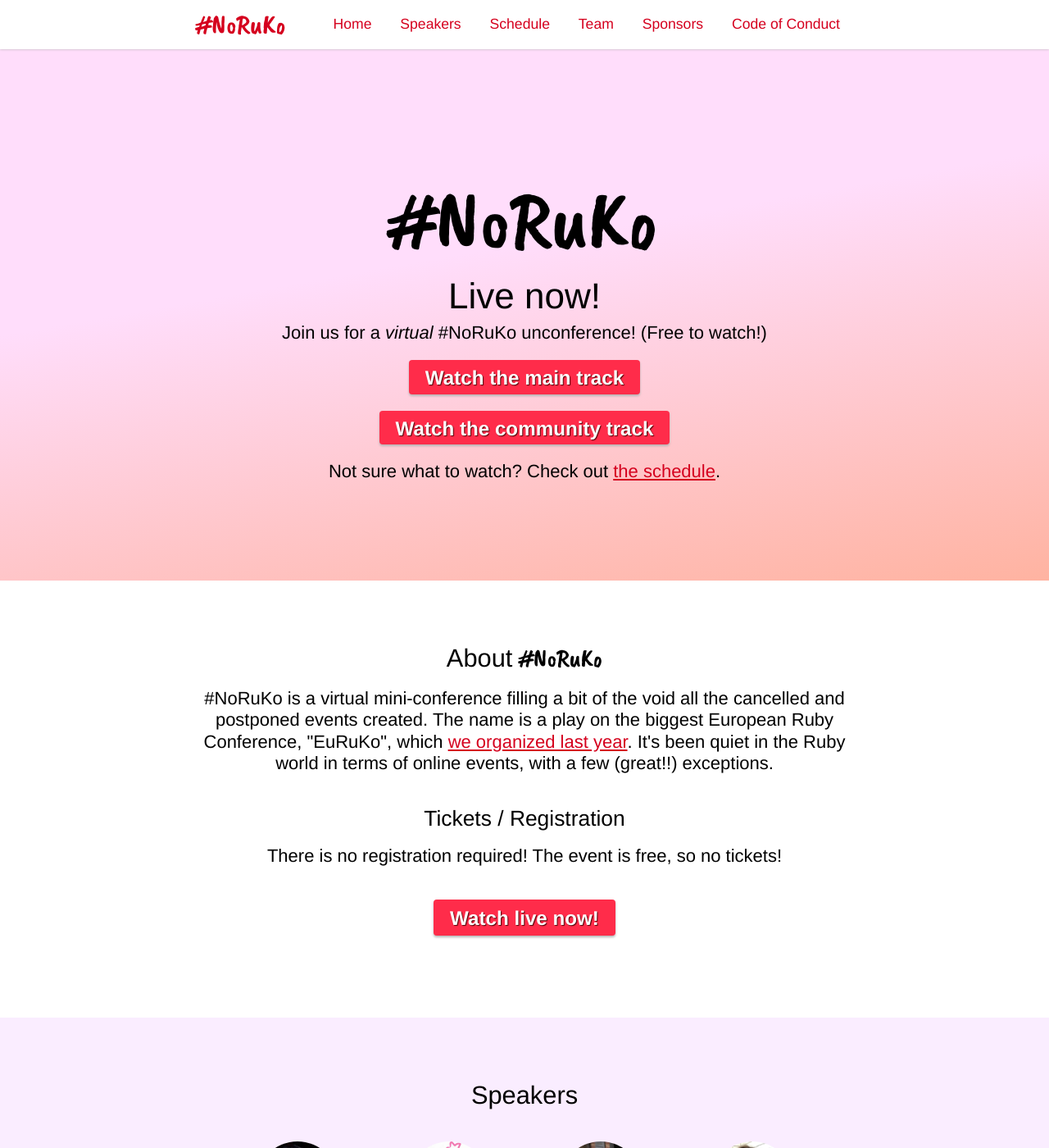
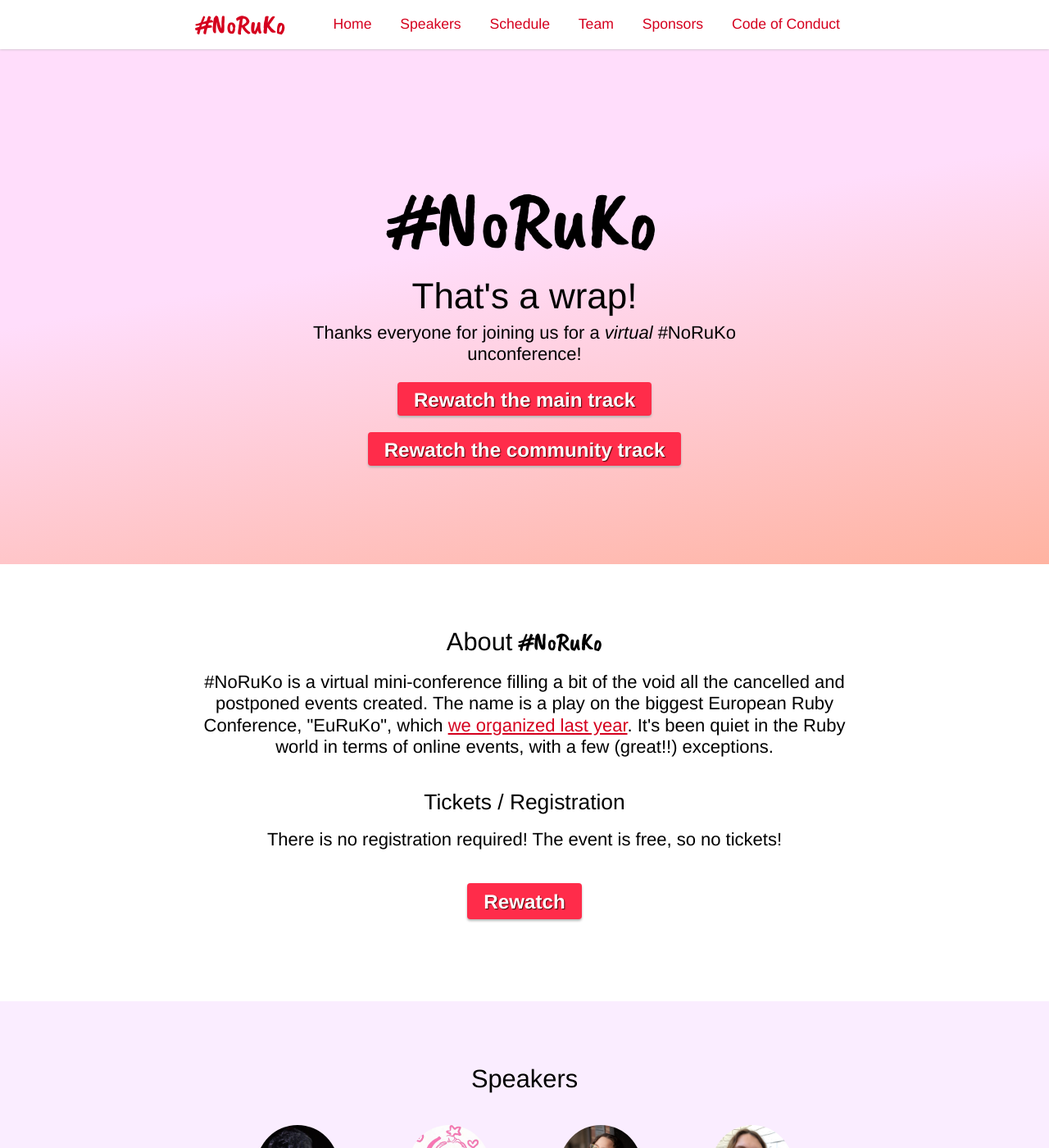
Before and after one commit to rubynl/noruko.org, a Jekyll site: the page built from index.html, in a window 1280 px wide and 1400 px high. Shown: the whole window at 82% size. Built offline with Jekyll 4.4.1, drawn with Linux system fonts in a browser that asks for light colours; some of the changed text lies outside the part shown.

Commit message:
Update to post-live state

```diff
--- a/index.html
+++ b/index.html
@@ -7,18 +7,16 @@ layout: default
     <div class="hero-content">
       <div>
         <h1>#NoRuKo</h1>
-        <p class="date">Live now!</p>
-        <p class="description">Join us for a <em>virtual</em> #NoRuKo unconference! (Free to watch!)</p>
+        <p class="date">That's a wrap!</p>
+        <p class="description">Thanks everyone for joining us for a <em>virtual</em> #NoRuKo unconference!</p>
 
         <div class="livestreams">
           <a href="https://www.youtube.com/watch?v=UUK65-8iLms" class="button" target="_blank" rel="noopener noreferrer">
-            Watch the main track
+            Rewatch the main track
           </a>
           <a href="https://www.youtube.com/watch?v=vqtjB-Wfqzk" class="button" target="_blank" rel="noopener noreferrer">
-            Watch the community track
+            Rewatch the community track
           </a>
-
-          <p>Not sure what to watch? Check out <a href="#schedule">the schedule</a>.</p>
         </div>
       </div>
     </div>
@@ -42,7 +40,7 @@ layout: default
       </p>
       <p class="cta">
         <a href="#top" class="button">
-          Watch live now!
+          Rewatch
         </a>
       </p>
     </div>
@@ -269,7 +267,7 @@ layout: default
     <p>All times are in CEST (Central European Summer Time, UTC +02:00).</p>
 
     <a href="#top" class="button">
-      Watch live now!
+      Rewatch
     </a>
 
     <div class="tracks">
@@ -328,7 +326,7 @@ layout: default
     </div>
 
     <a href="#top" class="button">
-      Watch live now!
+      Rewatch
     </a>
   </div>
 </section>
```
